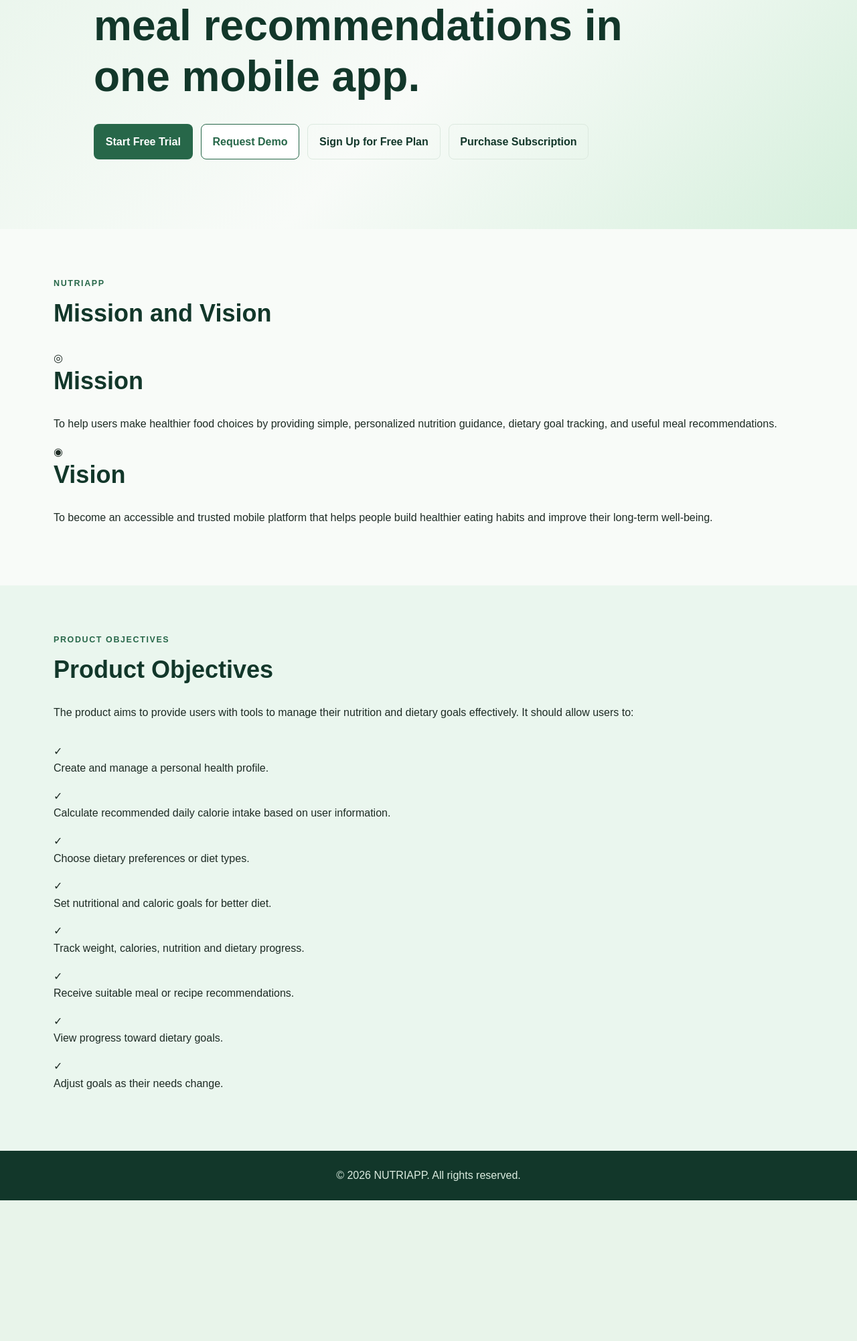
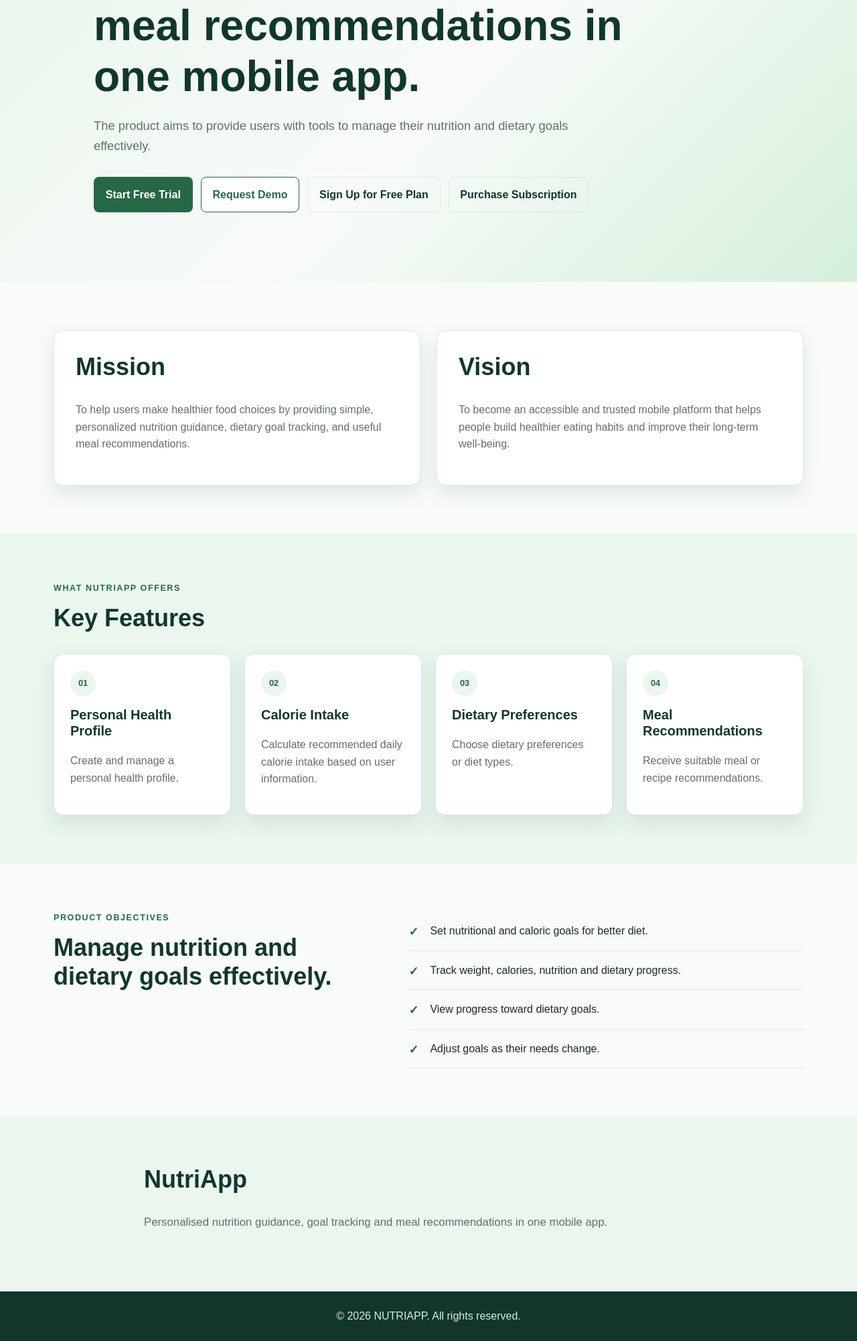
Before and after one commit to ajx9999/nutriapp-website, a Flask app: page / in a window 1280 px wide. Shown: the part 363-2365 px from the top of the page at 67% size. Before the commit the page ends 2155 px from the top, so only its background shows below. Run offline with Flask 3, Linux system fonts and the light colour scheme.

Commit message:
Update NutriApp website

```diff
--- a/app.py
+++ b/app.py
@@ -1,15 +1,19 @@
 from flask import Flask, render_template, request
 
+# Create the Flask application
 app = Flask(__name__)
 
 
+# Show the home page
 @app.route("/")
 def home():
     return render_template("index.html")
 
 
+# Show the team members page
 @app.route("/team")
 def team():
+    # Team member details
     members = [
         {
             "name": "Chong Choong Zing Shaun",
@@ -31,17 +35,20 @@ def team():
     return render_template("team.html", members=members)
 
 
+# Show the documentation page
 @app.route("/documentation")
 def documentation():
     return render_template("docs.html")
 
 
+# Show and process the request form
 @app.route("/form", methods=["GET", "POST"])
 def form():
     action_type = request.args.get("type", "Contact Us")
     submitted = False
     name = ""
 
+    # Get the form details after submission
     if request.method == "POST":
         action_type = request.form.get("action_type", action_type)
         name = request.form.get("name", "")
@@ -55,5 +62,6 @@ def form():
     )
 
 
+# Run the website locally
 if __name__ == "__main__":
-    app.run(debug=True)
+    app.run(debug=True, port=5001)
--- a/requirements.txt
+++ b/requirements.txt
@@ -1 +1,2 @@
 Flask
+gunicorn
--- a/templates/base.html
+++ b/templates/base.html
@@ -7,9 +7,12 @@
     <link rel="stylesheet" href="{{ url_for('static', filename='css/style.css') }}">
 </head>
 <body>
+    <!-- Main navigation -->
     <header class="site-header">
         <div class="container navigation">
             <a class="brand" href="{{ url_for('home') }}">NUTRIAPP</a>
+
+            <!-- Navigation links -->
             <nav>
                 <a href="{{ url_for('home') }}">Home</a>
                 <a href="{{ url_for('team') }}">Team Members</a>
@@ -18,10 +21,12 @@
         </div>
     </header>
 
+    <!-- Main page content -->
     <main>
         {% block content %}{% endblock %}
     </main>
 
+    <!-- Footer -->
     <footer class="site-footer">
         <div class="container">
             <p>&copy; 2026 NUTRIAPP. All rights reserved.</p>
--- a/templates/index.html
+++ b/templates/index.html
@@ -3,114 +3,108 @@
 {% block title %}NUTRIAPP | Diet and Nutrition{% endblock %}
 
 {% block content %}
+<!-- Home introduction -->
 <section class="hero">
     <div class="container hero-content">
         <p class="eyebrow">NUTRIAPP</p>
         <h1>Personalised nutrition guidance, goal tracking and meal recommendations in one mobile app.</h1>
+        <p class="hero-text">
+            The product aims to provide users with tools to manage their nutrition and
+            dietary goals effectively.
+        </p>
 
         <div class="button-group">
-            <a class="button button-primary" href="{{ url_for('form', type='Start Free Trial') }}">
-                Start Free Trial
-            </a>
-
-            <a class="button button-secondary" href="{{ url_for('form', type='Request Demo') }}">
-                Request Demo
-            </a>
-
-            <a class="button button-light" href="{{ url_for('form', type='Sign Up for Free Plan') }}">
-                Sign Up for Free Plan
-            </a>
-
-            <a class="button button-light" href="{{ url_for('form', type='Purchase Subscription') }}">
-                Purchase Subscription
-            </a>
+            <a class="button button-primary" href="{{ url_for('form', type='Start Free Trial') }}">Start Free Trial</a>
+            <a class="button button-secondary" href="{{ url_for('form', type='Request Demo') }}">Request Demo</a>
+            <a class="button button-light" href="{{ url_for('form', type='Sign Up for Free Plan') }}">Sign Up for Free Plan</a>
+            <a class="button button-light" href="{{ url_for('form', type='Purchase Subscription') }}">Purchase Subscription</a>
         </div>
     </div>
 </section>
 
+<!-- Official mission and vision -->
 <section class="section">
+    <div class="container two-column">
+        <article class="content-card">
+            <h2>Mission</h2>
+            <p>
+                To help users make healthier food choices by providing simple,
+                personalized nutrition guidance, dietary goal tracking, and useful
+                meal recommendations.
+            </p>
+        </article>
+
+        <article class="content-card">
+            <h2>Vision</h2>
+            <p>
+                To become an accessible and trusted mobile platform that helps people
+                build healthier eating habits and improve their long-term well-being.
+            </p>
+        </article>
+    </div>
+</section>
+
+<!-- Main product features -->
+<section class="section section-soft">
     <div class="container">
         <div class="section-heading">
-            <p class="eyebrow">NUTRIAPP</p>
-            <h2>Mission and Vision</h2>
+            <p class="eyebrow">WHAT NUTRIAPP OFFERS</p>
+            <h2>Key Features</h2>
         </div>
 
-        <div class="mission-vision-grid">
-            <article class="mission-card">
-                <div class="circle-icon">◎</div>
-                <h2>Mission</h2>
-                <p>
-                    To help users make healthier food choices by providing simple,
-                    personalized nutrition guidance, dietary goal tracking, and useful
-                    meal recommendations.
-                </p>
+        <div class="feature-grid">
+            <article class="feature-card">
+                <span class="feature-number">01</span>
+                <h3>Personal Health Profile</h3>
+                <p>Create and manage a personal health profile.</p>
             </article>
 
-            <article class="vision-card">
-                <div class="circle-icon light-icon">◉</div>
-                <h2>Vision</h2>
-                <p>
-                    To become an accessible and trusted mobile platform that helps
-                    people build healthier eating habits and improve their long-term
-                    well-being.
-                </p>
+            <article class="feature-card">
+                <span class="feature-number">02</span>
+                <h3>Calorie Intake</h3>
+                <p>Calculate recommended daily calorie intake based on user information.</p>
+            </article>
+
+            <article class="feature-card">
+                <span class="feature-number">03</span>
+                <h3>Dietary Preferences</h3>
+                <p>Choose dietary preferences or diet types.</p>
+            </article>
+
+            <article class="feature-card">
+                <span class="feature-number">04</span>
+                <h3>Meal Recommendations</h3>
+                <p>Receive suitable meal or recipe recommendations.</p>
             </article>
         </div>
     </div>
 </section>
 
-<section class="section section-soft">
-    <div class="container">
-        <div class="section-heading">
+<!-- Product objectives -->
+<section class="section">
+    <div class="container about-project">
+        <div>
             <p class="eyebrow">PRODUCT OBJECTIVES</p>
-            <h2>Product Objectives</h2>
-            <p class="section-description">
-                The product aims to provide users with tools to manage their nutrition
-                and dietary goals effectively. It should allow users to:
-            </p>
+            <h2>Manage nutrition and dietary goals effectively.</h2>
         </div>
 
-        <div class="objectives-grid">
-            <article class="objective-item">
-                <span>✓</span>
-                <p>Create and manage a personal health profile.</p>
-            </article>
+        <ul class="check-list">
+            <li>Set nutritional and caloric goals for better diet.</li>
+            <li>Track weight, calories, nutrition and dietary progress.</li>
+            <li>View progress toward dietary goals.</li>
+            <li>Adjust goals as their needs change.</li>
+        </ul>
+    </div>
+</section>
 
-            <article class="objective-item">
-                <span>✓</span>
-                <p>Calculate recommended daily calorie intake based on user information.</p>
-            </article>
-
-            <article class="objective-item">
-                <span>✓</span>
-                <p>Choose dietary preferences or diet types.</p>
-            </article>
-
-            <article class="objective-item">
-                <span>✓</span>
-                <p>Set nutritional and caloric goals for better diet.</p>
-            </article>
-
-            <article class="objective-item">
-                <span>✓</span>
-                <p>Track weight, calories, nutrition and dietary progress.</p>
-            </article>
-
-            <article class="objective-item">
-                <span>✓</span>
-                <p>Receive suitable meal or recipe recommendations.</p>
-            </article>
-
-            <article class="objective-item">
-                <span>✓</span>
-                <p>View progress toward dietary goals.</p>
-            </article>
-
-            <article class="objective-item">
-                <span>✓</span>
-                <p>Adjust goals as their needs change.</p>
-            </article>
-        </div>
+<!-- Closing description -->
+<section class="section section-soft">
+    <div class="container project-description">
+        <h2>NutriApp</h2>
+        <p>
+            Personalised nutrition guidance, goal tracking and meal recommendations
+            in one mobile app.
+        </p>
     </div>
 </section>
 {% endblock %}
--- a/templates/team.html
+++ b/templates/team.html
@@ -3,6 +3,7 @@
 {% block title %}Team Members | NUTRIAPP{% endblock %}
 
 {% block content %}
+<!-- Team page banner -->
 <section class="page-banner">
     <div class="container">
         <p class="eyebrow">THE PEOPLE BEHIND NUTRIAPP</p>
@@ -11,6 +12,7 @@
     </div>
 </section>
 
+<!-- Team member cards -->
 <section class="section">
     <div class="container team-grid">
         {% for member in members %}
```
Also changed, not shown: static/css/style.css (+37 -10 lines), templates/docs.html (+21 -17 lines), templates/form.html (deleted, +0 -40 lines).
